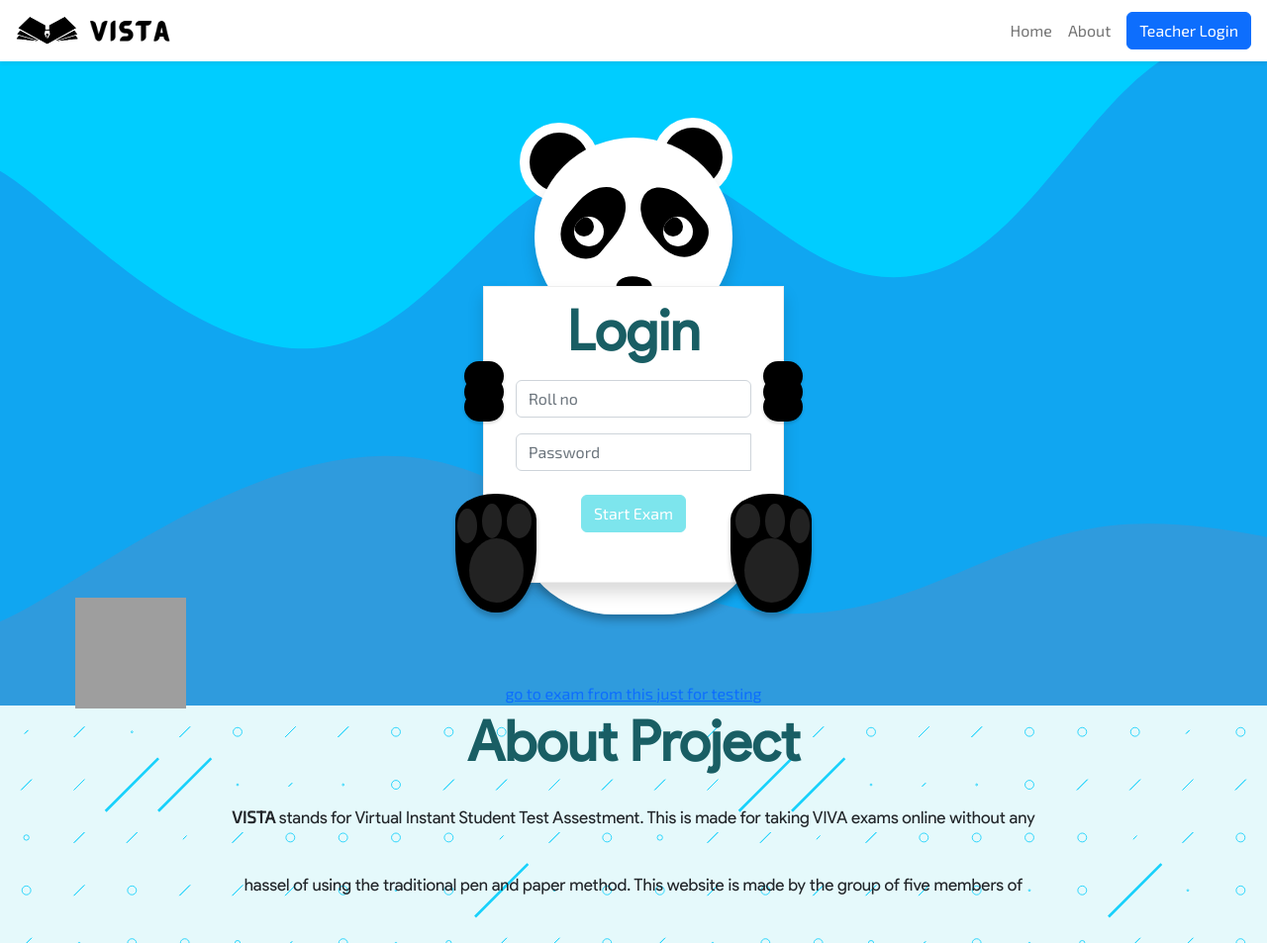
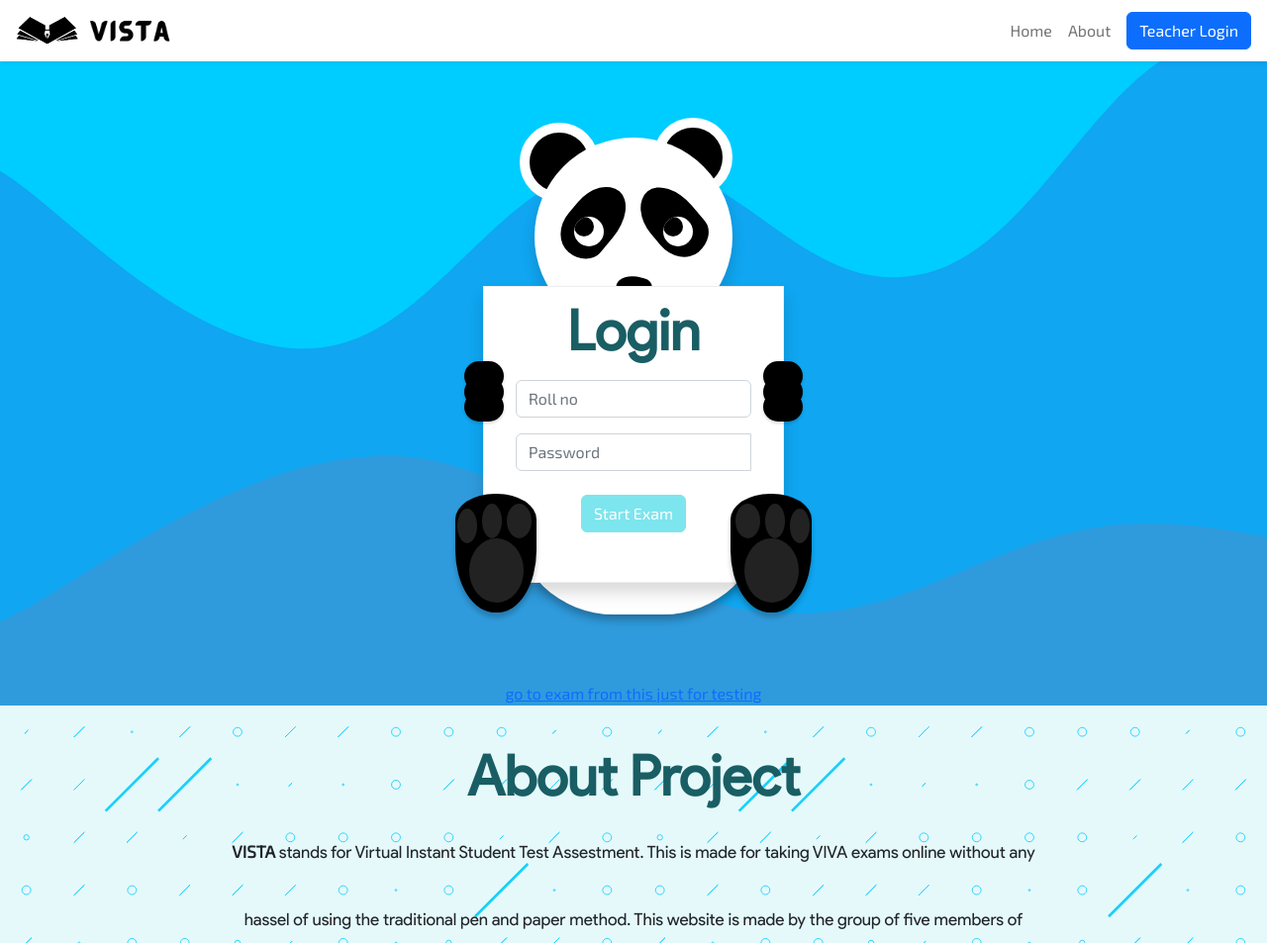
Before and after one commit to karanmandve/VISTA, a Flask app: page / in a window 1280 px wide. Shown: the top 953 px of the page at 99% size. Run offline with Flask 3, Linux system fonts and the light colour scheme; some libraries are stand-ins or nearby versions; some web fonts are replaced; grey boxes are pictures that could not be loaded.

Commit message:
Update index.html
Removing emogi

```diff
--- a/templates/index.html
+++ b/templates/index.html
@@ -83,10 +83,7 @@
 
 
   <section id="about_us" style="padding:3% 18% 2% 18%;">
-    <picture style="display:block;margin:-18% 0 0 -124%;">
-      <source srcset="https://fonts.gstatic.com/s/e/notoemoji/latest/261d_1f3fb/512.webp" type="image/webp">
-      <img style="width:7rem;height:7rem;transform:rotateX(180deg)" src="https://fonts.gstatic.com/s/e/notoemoji/latest/261d_1f3fb/512.gif" alt="😀" width="32" height="32">
-    </picture>
+
     <h1>About Project</h1>
         <p> <strong>VISTA</strong>  stands for Virtual Instant Student Test Assestment. This is made for taking VIVA exams online without any hassel of using the traditional pen and paper method.
         This website is made by the group of five members of Computer Science & Engineering branch as a 5th Sem PSL Project. We hope that you'll like this and enjoy using this website 😀 </p>
```
